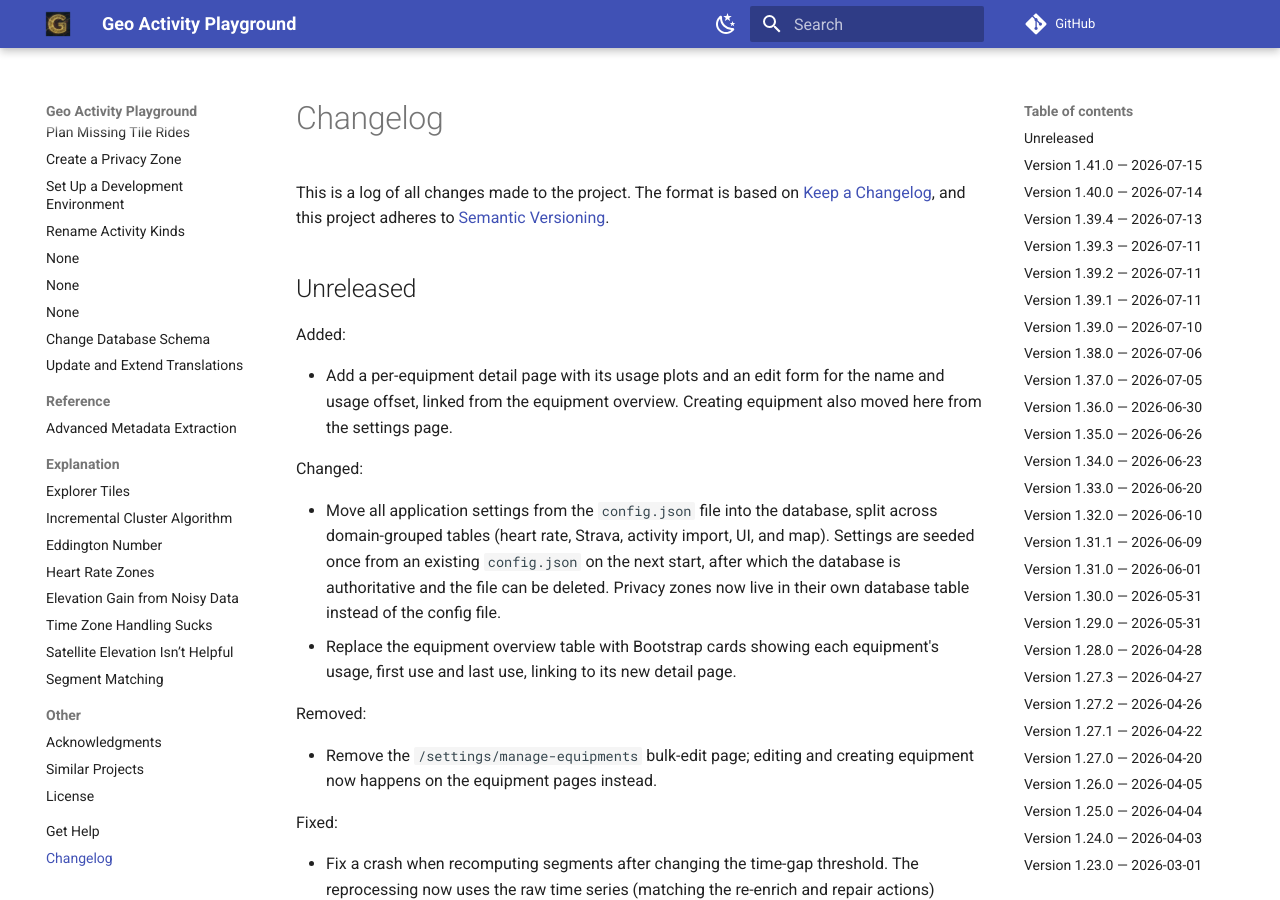
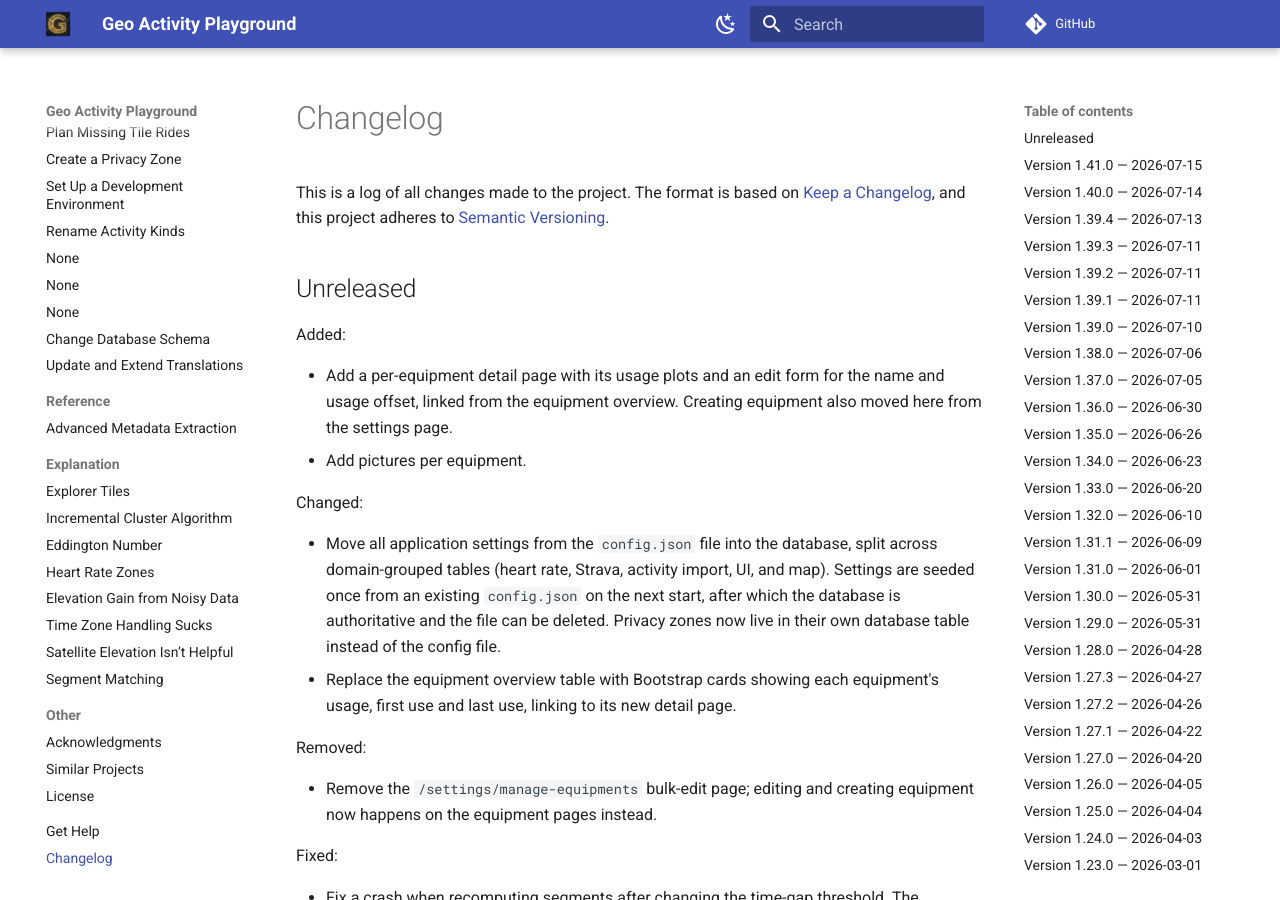
Before and after one commit to martin-ueding/geo-activity-playground, an MkDocs documentation site: the page built from docs/changelog.md, in a window 1280 px wide and 900 px high. Built offline with MkDocs 1.6.1 and Material for MkDocs 9.7.7, drawn with Linux system fonts in a browser that asks for light colours; comment, search, counter and statistics services are not loaded.

Commit message:
docs: changelog entry

```diff
--- a/docs/changelog.md
+++ b/docs/changelog.md
@@ -20,6 +20,7 @@
 Added:
 
 - Add a per-equipment detail page with its usage plots and an edit form for the name and usage offset, linked from the equipment overview. Creating equipment also moved here from the settings page.
+- Add pictures per equipment.
 
 Changed:
 
```
